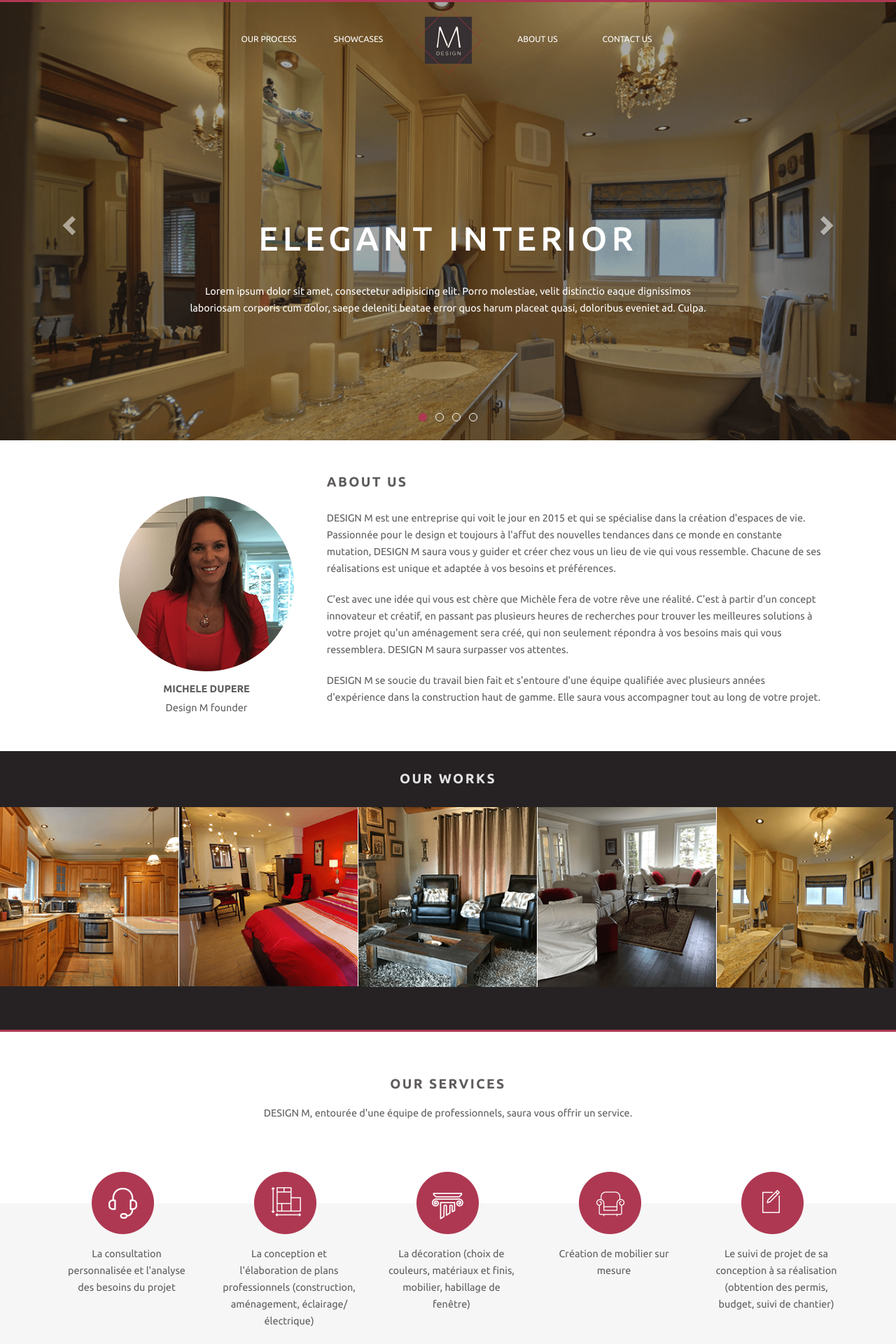
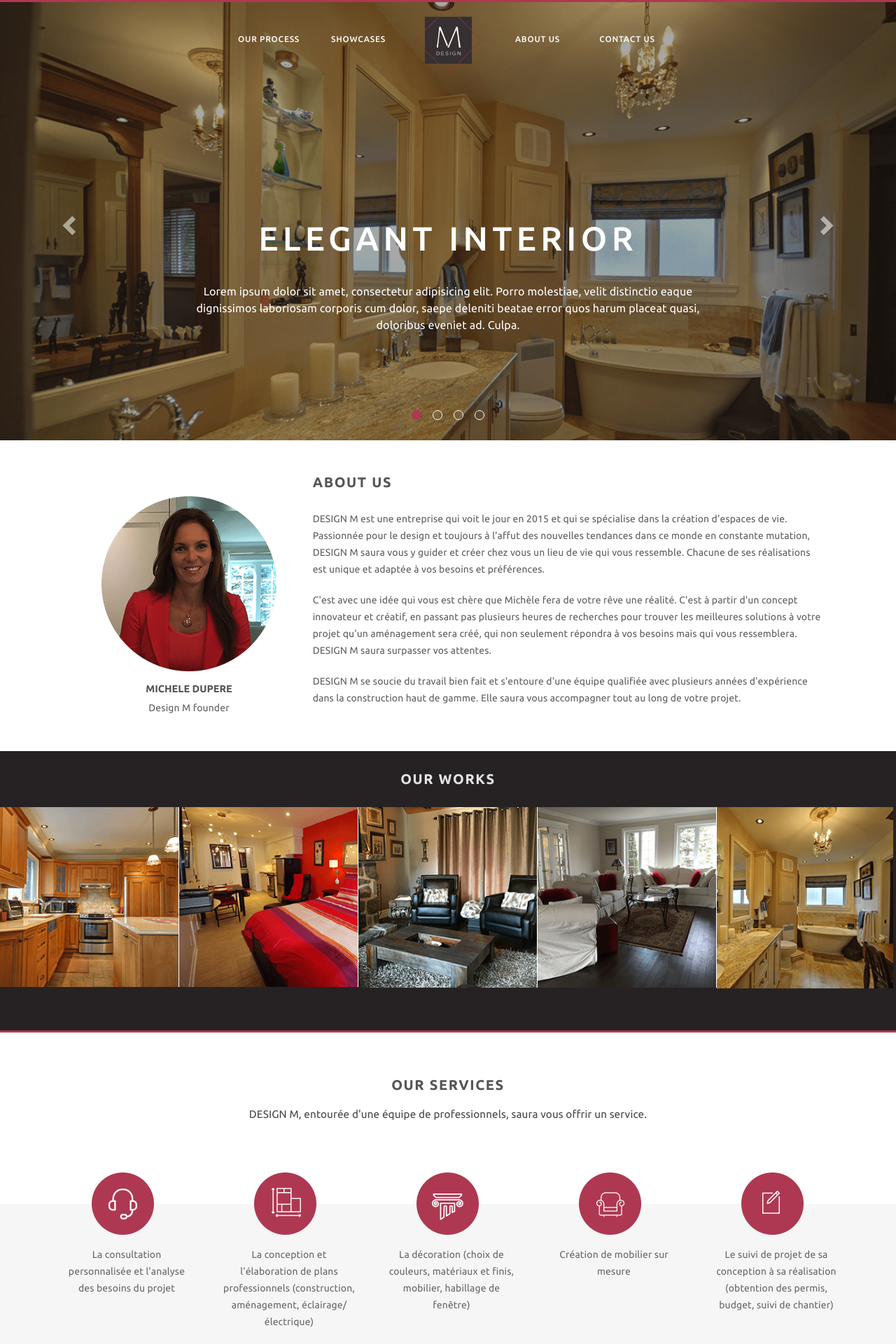
Before and after one commit to orldm/DesignM, a PHP site: page / in a window 1280 px wide. Shown: the top 1920 px of the page at 70% size. Run offline with PHP 8.4, Linux system fonts and the light colour scheme.

Commit message:
adjust fonts and spacings

```diff
--- a/assets/stylesheets/main.css
+++ b/assets/stylesheets/main.css
@@ -17,7 +17,8 @@
 
 p {
     font-family: Ubuntu;
-    font-size: 0.9rem;
+    font-size: 0.87rem;
+    letter-spacing: 0.01rem;
     line-height: 1.5rem;
     color: #5F5C5D;
 }
@@ -31,7 +32,7 @@ h2, h3 {
     font-family: Ubuntu;
     font-weight: 700;
     text-transform: uppercase;
-    color: #5F5C5D;
+    color: #555555;
 }
 
 h1 {
@@ -44,8 +45,8 @@ h1 {
 }
 
 h2 {
-    font-size: 1.2rem;
-    letter-spacing: 0.15rem;
+    font-size: 1.25rem;
+    letter-spacing: 0.1rem;
 }
 .header-menu {
     z-index: 999999;
@@ -62,7 +63,9 @@ h2 {
 .header-menu a {
     color: white;
     font-family: Ubuntu;
-    font-size: 0.75rem;
+    font-weight: 500;
+    letter-spacing: 0.05rem;
+    font-size: 0.74rem;
 }
 .main-title {
     z-index: 999999;
@@ -76,29 +79,30 @@ h2 {
 .main-title p {
     color: white;
     padding-top: 40px;
+    font-size: 1rem;
 }
 .carousel-indicators li {
-    width: 12px;
-    height: 12px;
-    margin: 4px;
+    width: 14px;
+    height: 14px;
+    margin: 6px;
 }
 .carousel-indicators .active {
-    width: 12px;
-    height: 12px;
-    margin: 4px;
+    width: 14px;
+    height: 14px;
+    margin: 6px;
     background-color: #AE3852;
     border-color: #AE3852;
 }
 /************************* about us ************************/
 .photo-container {
-    padding: 80px 50px 50px 0;
+    padding: 80px 100px 50px 0;
 }
 .photo-container h3 {
     padding: 15px 0 8px 0;
     font-size: 0.9rem;
 }
 .about-container {
-    padding: 50px 100px 50px 40px;
+    padding: 50px 100px 50px 20px;
 }
 .about-container h2 {
     padding-bottom: 20px;
@@ -287,6 +299,10 @@ span.close-details {
     height: 490px;
     top: 0;
     left: 0;
+}
+.service-top-container p {
+    font-size: 0.95rem;
+    color: #444444;
 }
 .img-icon {
     position: absolute;
@@ -313,6 +329,7 @@ span.close-details {
     position: absolute;
     top: 60px;
     padding: 0 15px;
+    color: #666666;
 }
 /************************* let's hear you ************************/
 .feedback-container {
--- a/index.html
+++ b/index.html
@@ -106,28 +106,28 @@
                     <button class="btn btn-details js-details">DETAILS</button>
                 </div>
                 <img src="./assets/images/works-01.png" class="img-responsive img-scale-up" alt="appartment photo">
-                <div class="arrow no-margin-up hidden"></div>
+                <div class="arrow-up no-margin hidden"></div>
             </div>
             <div class="col-sm-15 gallery-img-col line-divider">
                 <img src="./assets/images/works-02.png" class="img-responsive img-scale-up" alt="appartment photo">
-                <!--<div class="arrow no-margin-up"></div>-->
+                <!--<div class="arrow-up no-margin hidden"></div>-->
             </div>
             <div class="col-sm-15 gallery-img-col line-divider">
                 <img src="./assets/images/works-03.png" class="img-responsive img-scale-up" alt="appartment photo">
-                <!--<div class="arrow no-margin-up"></div>-->
+                <!--<div class="arrow-up no-margin hidden"></div>-->
             </div>
             <div class="col-sm-15 gallery-img-col line-divider">
                 <img src="./assets/images/works-04.png" class="img-responsive img-scale-up" alt="appartment photo">
-                <!--<div class="arrow no-margin-up"></div>-->
+                <!--<div class="arrow-up no-margin hidden"></div>-->
             </div>
             <div class="col-sm-15 gallery-img-col height-adjust">
                 <img src="./assets/images/works-05.png" class="img-responsive img-scale-up" alt="appartment photo">
-                <!--<div class="arrow no-margin-up"></div>-->
+                <!--<div class="arrow-up no-margin hidden"></div>-->
             </div>
         </div>
 
         <div class="details-container">
-            <h2>STE-THERESE<span class="project-details">Project residentiels</span></h2>
+            <h2>STE-THERESE <span class="project-details">Project&nbsp;residentiels</span></h2>
             <span class="close-details js-close-details">&#x2715;</span>
 
             <ul class="nav nav-pills">
@@ -234,7 +234,7 @@
         </div>
     </div>
     <div class="feedback-container text-center">
-        <div class="container-inner">
+        <div class="container-inner container-inner-narrow">
             <h2>LET'S HEAR YOU!</h2>
             <p>Ready to take it a step further? Let’s start talking about your project or idea and find out how we can help you</p>
             <button class="btn btn-feedback">GET A QUOTATION</button>
```
Also changed, not shown: other parts of assets/stylesheets/main.css (+25 -10 lines).
